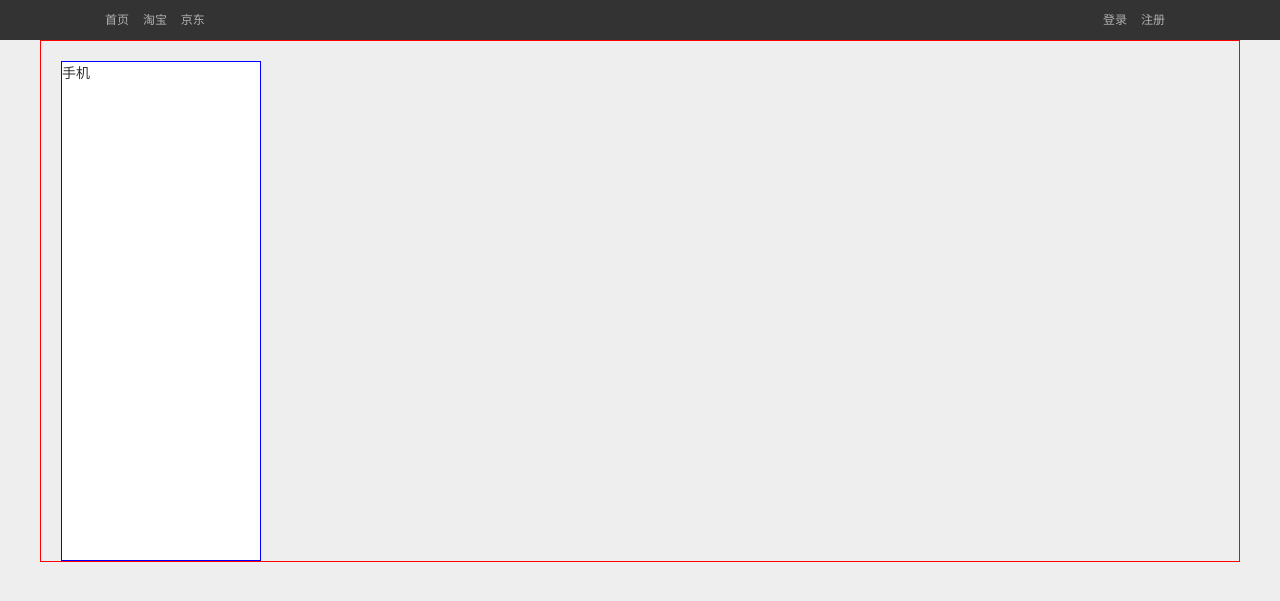
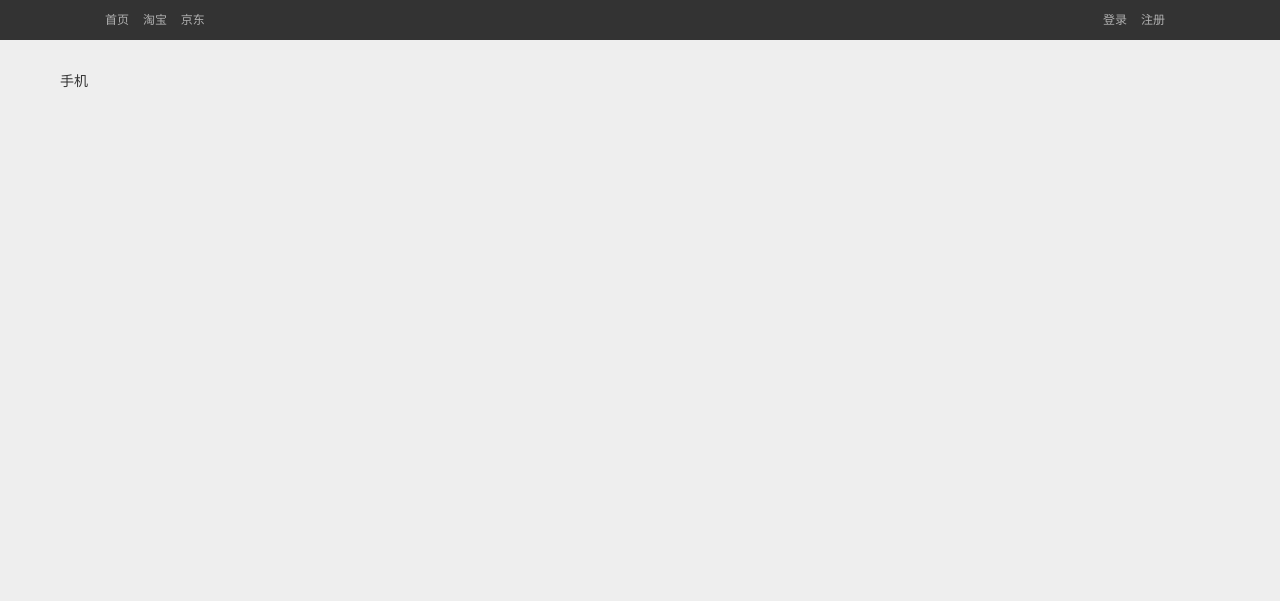
Before and after one commit to alice5426/-, a Django app: template app/templates/index.html in a window 1280 px wide. Shown: the top 601 px of the page. Run offline with Django 3.2, Linux system fonts and the light colour scheme; the template is opened without the code that fills it, so the values that code supplies are empty; some libraries are stand-ins or nearby versions; some web fonts are replaced.

Commit message:
Update index.css

```diff
--- a/app/static/css/index.css
+++ b/app/static/css/index.css
@@ -1,19 +1,35 @@
-.hobby  {
+.hobby {
     width: 1200px;
     margin: auto;
-    border: 1px solid red;
+    /*border: 1px solid red;*/
 }
+
 .hobby-left {
-    background: white;
-    width:200px ;
-    height: 500px;
-    border: 1px solid blue;
+    width: 200px;
+    height: 450px;
+    /*border: 1px solid blue;*/
     float: left;
-    margin-top:20px ;
+    margin-top: 30px;
     margin-left: 20px;
 }
-.hobby-right    {
+
+.hobby-right {
     float: right;
-    margin-top: 20px;
+    margin-top: 30px;
     margin-right: 20px;
 }
+
+.sort-bg {
+    background: white;
+    margin-bottom: 5px;
+    height: 50px;
+    text-align: center;
+}
+
+.sort {
+    line-height: 50px;
+    font-size: 20px;
+}
+a:hover{
+    text-decoration: none;
+}
```
